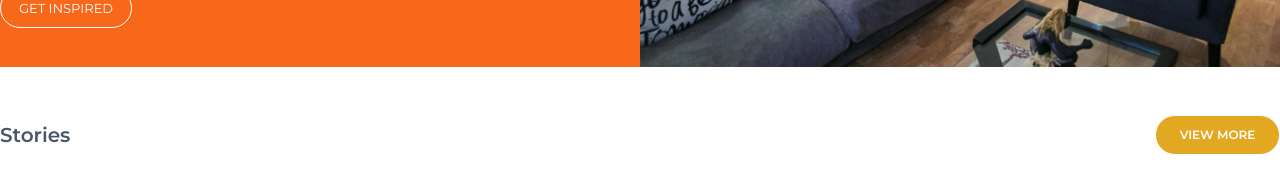
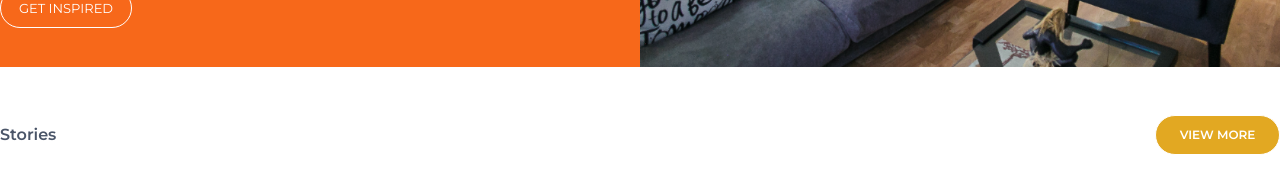
Before and after one commit to CJMaxwell/234HomesFrontend, a Next.js app: page / in a window 1280 px wide. Shown: the part 1460-1645 px from the top of the page. Built offline with nearby package versions, Linux system fonts and the light colour scheme.

Commit message:
Resized the scroll button

```diff
--- a/components/templates/Home.tsx
+++ b/components/templates/Home.tsx
@@ -308,7 +308,7 @@ const Home = () => {
 
       <Stories className="container mx-auto mb-16 mt-12 bg-white">
         <div className="flex justify-between items-center">
-          <h1 className="font-semibold text-xl text-gray-700">Stories</h1>
+          <h1 className="font-semibold text-gray-700">Stories</h1>
           <Link href="#blah">
             <a className="view-more inline-flex justify-center items-center font-semibold uppercase leading-none border rounded-full text-white border-white">
               View More
@@ -396,10 +396,10 @@ const Home = () => {
             </ul>
             <div className="inline-flex">
               <button className="pr-4">
-                <img src="/img/chveron-left.svg" alt="Scroll left" />
+                <img src="/img/chveron-left.svg" className="h-4" alt="Scroll left" />
               </button>
               <button>
-                <img src="/img/chveron-right.svg" alt="Scroll right" />
+                <img src="/img/chveron-right.svg" className="h-4" alt="Scroll right" />
               </button>
             </div>
           </div>
```
